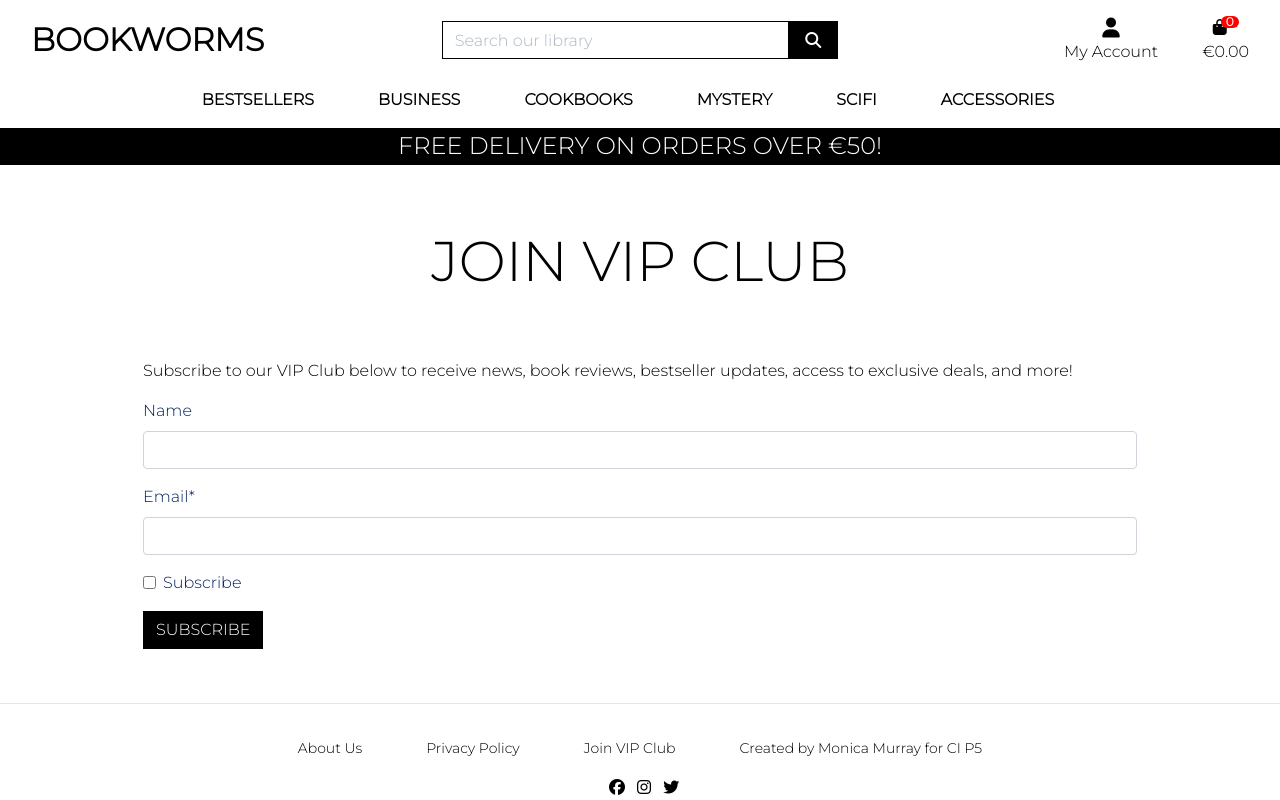
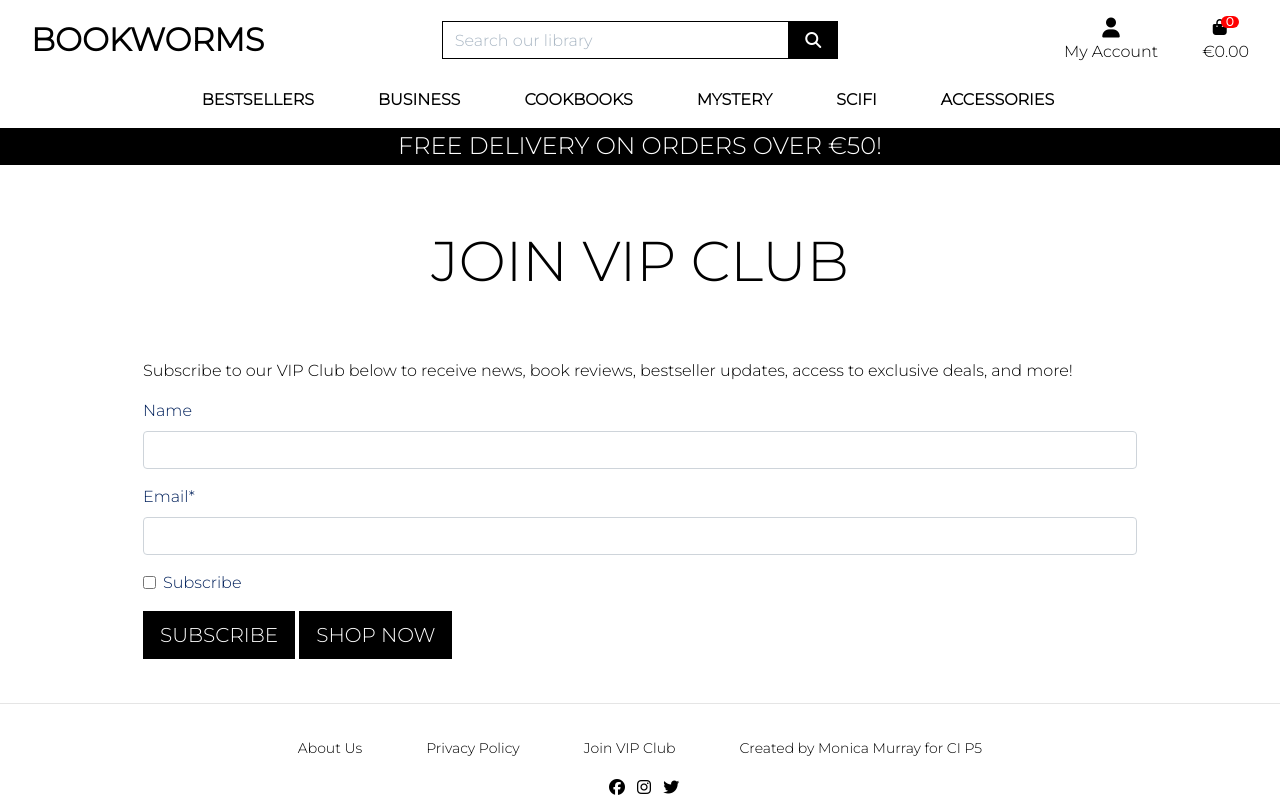
Before and after one commit to MoniMurray/bookworms-et-al, a Django app: page /signup/signup in a window 1280 px wide. Run offline with Django 3.2, Linux system fonts and the light colour scheme; some libraries are stand-ins or nearby versions.

Commit message:
Add a Shop Now button to Newsletter Signup template to bring user back to Shop

```diff
--- a/newsletter/templates/newsletter/signup.html
+++ b/newsletter/templates/newsletter/signup.html
@@ -48,10 +48,16 @@ with secure payment, book-lovers and readers, Irish-owned shop">
                 {% csrf_token %}
                 {{ form|crispy }}
 
-                <button class="btn btn-black rounded-0 text-uppercase text-center">Subscribe</button>
+                <button class="btn btn-black btn-lg rounded-0 text-uppercase text-center">Subscribe</button>
+                <span><a href="{% url 'products' %}" class="btn btn-lg btn-black rounded-0 text-uppercase text-center">Shop
+                            Now</a></span>
             </form>
         </div>
+
+
     </div>
+    <!-- Back to Bestseller listing -->
+
 
 
 
--- a/products/templates/products/products.html
+++ b/products/templates/products/products.html
@@ -47,7 +47,7 @@ with secure payment, book-lovers and readers, Irish-owned shop">
     <div class="row">
         <div class="product-container col-10 offset-1">
 
-        <!-- A sort dropdown box with various sort options to view products by -->
+            <!-- A sort dropdown box with various sort options to view products by -->
             <div class="row mt-1 mb-2">
                 <div class="col-12 col-md-6 my-auto order-md-last d-flex justify-content-center justify-content-md-end">
                     <div class="sort-select-wrapper w-50">
```
